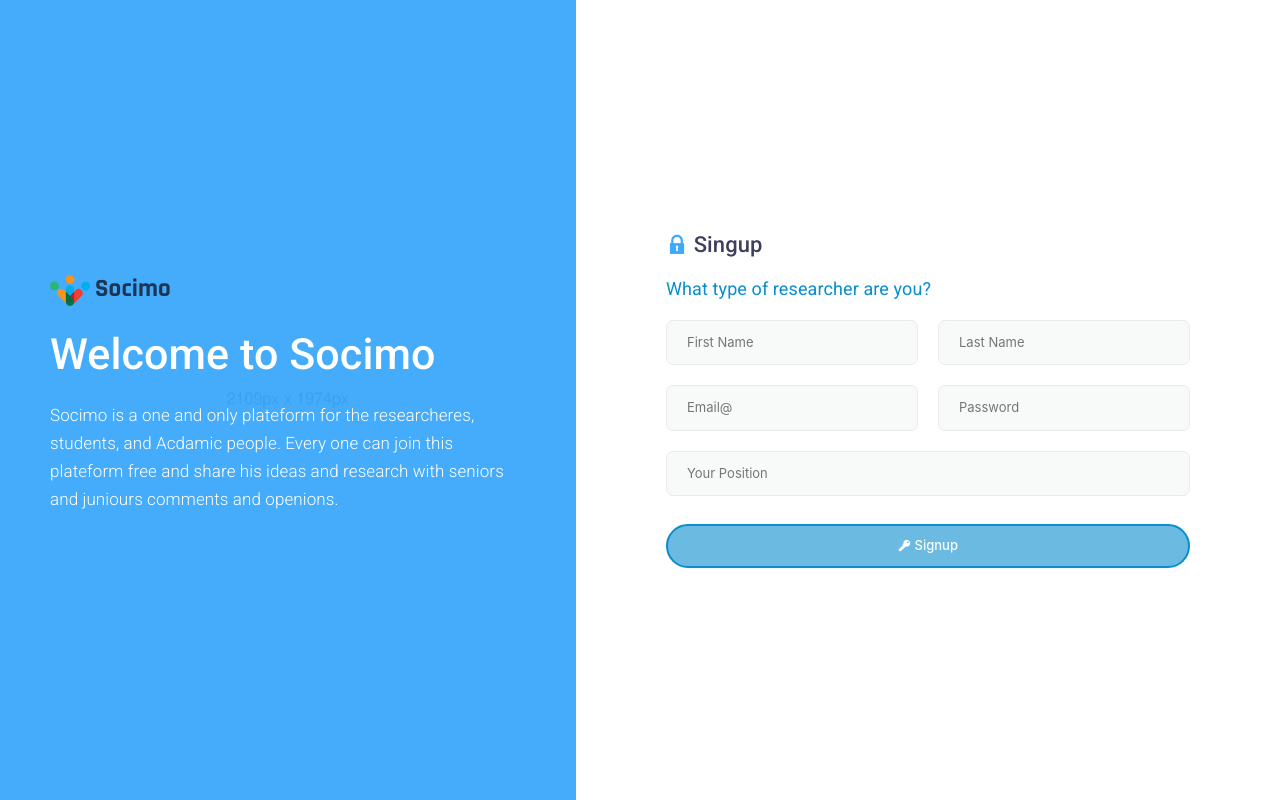
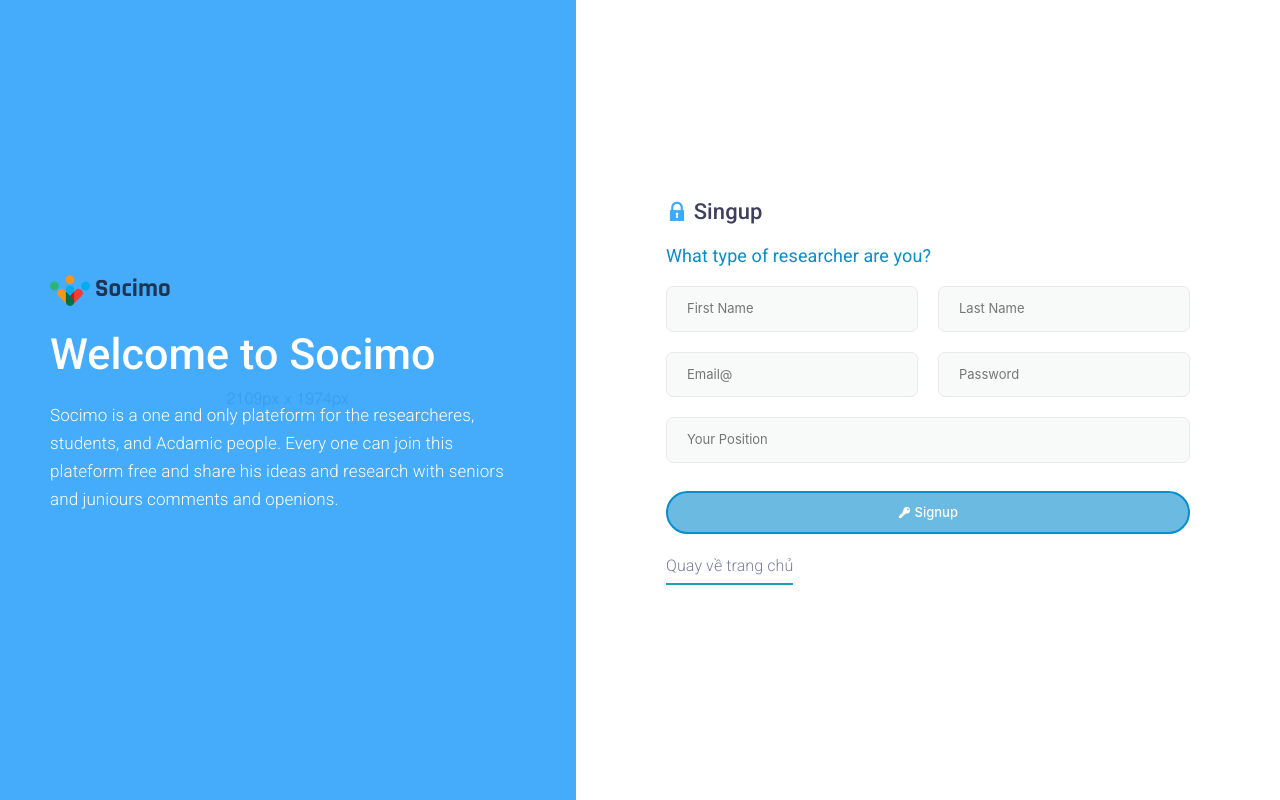
Before and after one commit to AnhKhoa1405/truongxua-fe, a React (Create React App) app: page /signUp in a window 1280 px wide. Built offline with nearby package versions, Linux system fonts and the light colour scheme; no server answers.

Commit message:
Update SignUp.js

```diff
--- a/src/socimo-html-files/SignUp.js
+++ b/src/socimo-html-files/SignUp.js
@@ -54,7 +54,7 @@ function SignUp() {
         "http://20.188.111.70:12348/api/v1/Alumni",
         data
       );
-      history.push("/home");
+      history.push("/");
     } catch (err) {
       console.log(err);
     }
@@ -64,8 +64,7 @@ function SignUp() {
     setFormData({...formData, loading:true});
     firebase.auth().createUserWithEmailAndPassword(formData.email, formData.password)
     .then((createUser) => {
-      console.log(createUser);
-
+      console.log(createUser.user.uid);
       createUser.user.updateProfile({
         displayName: formData.name,
         // photoURL:`http://gravatar.com/avatar/${md5(createUser.user.email)}?d=identicon`
@@ -285,7 +284,7 @@ function SignUp() {
                           </span>
                         </label> */}
                     </div>
-                    <Link to="/home">
+                    <Link to="/">
                       <button
                         onClick={handleSubmit(handleCreate)}
                         className="main-btn"
@@ -297,6 +296,15 @@ function SignUp() {
                   </div>
                 </div>
               </form>
+              <Link to="/">
+                <p className="back" style={{ marginTop: 20,
+                fontSize:16,
+                  borderBottom:"2px solid #17a2b8",
+                  paddingBottom:5,
+                  width:"max-content",
+
+                }}>Quay về trang chủ</p>
+              </Link>
             </div>
           </div>
         </div>
```
